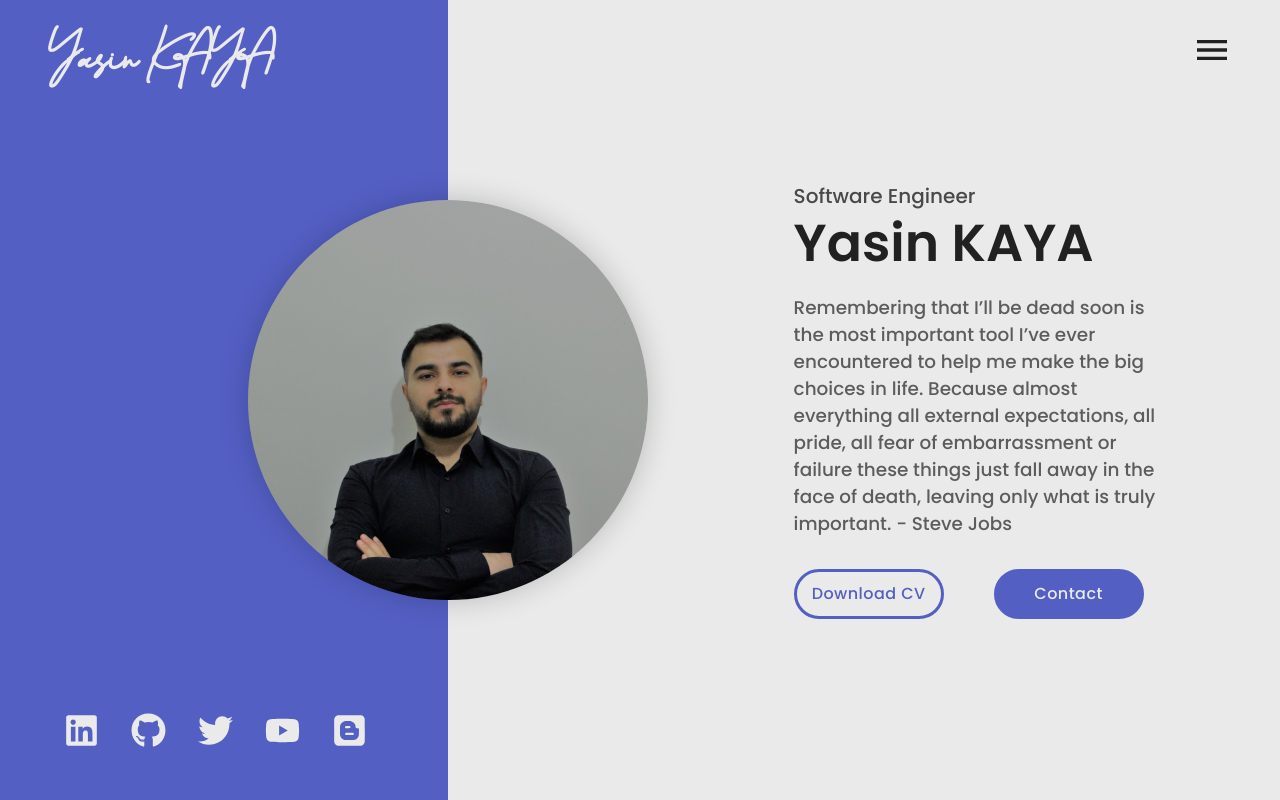
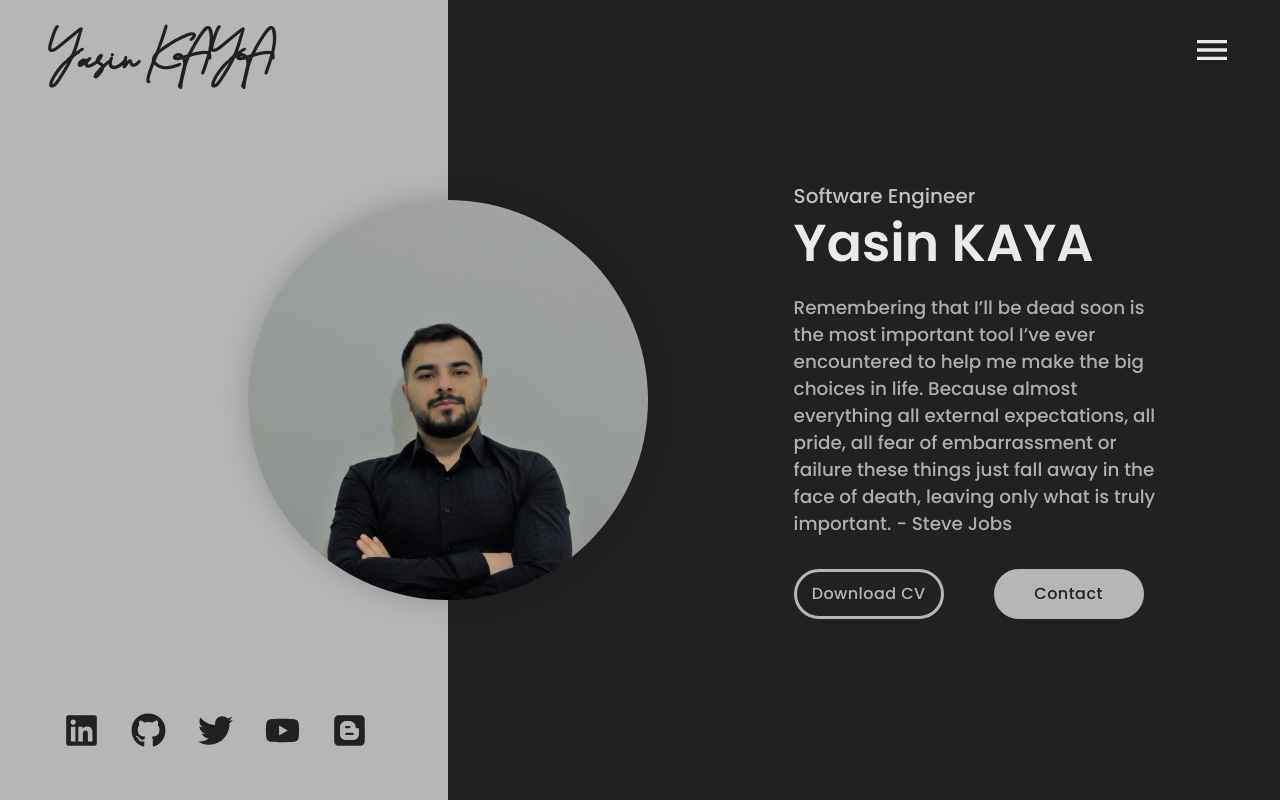
Before and after one commit to iamyasinkaya/Portfolio, a React (Create React App) app: page / in a window 1280 px wide. Shown: the top 800 px of the page. Built offline with nearby package versions, Linux system fonts and the light colour scheme; a web font is replaced by a local one.

Commit message:
changed theme, added new job role, added services, blog and projects

```diff
--- a/package.json
+++ b/package.json
@@ -9,7 +9,7 @@
     "@testing-library/react": "^11.1.0",
     "@testing-library/user-event": "^12.1.10",
     "axios": "^0.21.1",
-    "react": "^17.0.2",
+    "react": "^16.14.0",
     "react-dom": "^17.0.2",
     "react-fast-marquee": "^1.2.1",
     "react-helmet": "^6.1.0",
@@ -17,7 +17,7 @@
     "react-reveal": "^1.2.2",
     "react-router-dom": "^5.2.0",
     "react-router-hash-link": "^2.4.3",
-    "react-scripts": "^4.0.3",
+    "react-scripts": "^5.0.1",
     "react-slick": "^0.28.1",
     "slick-carousel": "^1.8.1",
     "validator": "^13.6.0",
--- a/src/data/blogData.js
+++ b/src/data/blogData.js
@@ -1,12 +1,60 @@
 export const blogData = [
-    // {
-    //     id: 1,
-    //     title: 'SCRAPING BILLBOARD AND IMDB USING PYTHON SELENIUM',
-    //     description: 'Here we will use Selenium to navigate between web pages, and try to scrape data from them.',
-    //     date: 'Aug 7, 2020',
-    //     image: 'https://1.bp.blogspot.com/-6vZQoWcIZeo/Xvw5ZD5Y53I/AAAAAAAABgI/GH2b5OuMaXAKuigK4diBbeYDW6dD3qVvgCK4BGAsYHg/w400-h225/selenium.jpg',
-    //     url: 'https://hackzism.blogspot.com/2020/07/scraping-billboard-and-imdb-using.html'
-    // },
+     {
+         id: 1,
+         title: 'RabbitMQ Documentation in Turkish',
+         description: 'These courses cover the basics of building messaging applications using RabbitMQ.',
+         date: 'Jul 28, 2023',
+         image: 'https://kockerim.com/wp-content/uploads/2022/11/rabbitmq.png',
+         url: 'https://medium.com/@iamyasinkaya/rabbitmq-t%C3%BCrk%C3%A7e-d%C3%B6k%C3%BCmantasyon-58d4985044a6'
+     },
+     {
+        id: 2,
+        title: 'RabbitMQ Tutorials in Turkish - Hello World!',
+        description: 'These courses cover the basics of building messaging applications using RabbitMQ.',
+        date: 'Jul 28, 2023',
+        image: 'https://kockerim.com/wp-content/uploads/2022/11/rabbitmq.png',
+        url: 'https://medium.com/@iamyasinkaya/t%C3%BCrk%C3%A7e-rabbitmq-e%C4%9Fitimleri-merhaba-d%C3%BCnya-f965951bd440'
+    },
+    {
+        id: 3,
+        title: 'Clean Code concepts adapted for .NET/.NET Core - Naming',
+        description: 'Software engineering principles adapted for .NET/.NET Core from Robert C. Martins Clean Code. This is not a style guide. It is a guide to producing readable, reusable, and reorganizable software in .NET/.NET Core.',
+        date: 'Jul 29, 2023',
+        image: 'https://miro.medium.com/v2/resize:fit:720/format:webp/1*YhgbxgEpgFxC1yGSAUIQ2A.png',
+        url: 'https://medium.com/@iamyasinkaya/net-net-core-i%C3%A7in-uyarlanm%C4%B1%C5%9F-temiz-kod-kavramlar%C4%B1-i%CC%87simlendirme-5d8b082e9bc6'
+    },
+    {
+        id: 4,
+        title: 'Clean Code concepts adapted for .NET/.NET Core - Variables',
+        description: 'Software engineering principles adapted for .NET/.NET Core from Robert C. Martins Clean Code. This is not a style guide. It is a guide to producing readable, reusable, and reorganizable software in .NET/.NET Core.',
+        date: 'Jul 28, 2023',
+        image: 'https://miro.medium.com/v2/resize:fit:720/format:webp/1*YhgbxgEpgFxC1yGSAUIQ2A.png',
+        url: 'https://medium.com/@iamyasinkaya/net-net-core-i%C3%A7in-uyarlanm%C4%B1%C5%9F-temiz-kod-kavramlar%C4%B1-de%C4%9Fi%C5%9Fkenler-171a9c8890aa'
+    },
+    {
+        id: 5,
+        title: 'Clean Code concepts adapted for .NET/.NET Core - Functions',
+        description: 'Software engineering principles adapted for .NET/.NET Core from Robert C. Martins Clean Code. This is not a style guide. It is a guide to producing readable, reusable, and reorganizable software in .NET/.NET Core.',
+        date: 'Aug 20, 2023',
+        image: 'https://miro.medium.com/v2/resize:fit:720/format:webp/1*YhgbxgEpgFxC1yGSAUIQ2A.png',
+        url: 'https://medium.com/@iamyasinkaya/net-net-core-i%C3%A7in-uyarlanm%C4%B1%C5%9F-temiz-kod-kavramlar%C4%B1-fonksiyonlar-77a6dc1c89b'
+    },
+    {
+        id: 6,
+        title: 'Clean Code concepts adapted for .NET/.NET Core - Objects, Data Structures and Classes',
+        description: 'Software engineering principles adapted for .NET/.NET Core from Robert C. Martins Clean Code. This is not a style guide. It is a guide to producing readable, reusable, and reorganizable software in .NET/.NET Core.',
+        date: 'Aug 20, 2023',
+        image: 'https://miro.medium.com/v2/resize:fit:720/format:webp/1*YhgbxgEpgFxC1yGSAUIQ2A.png',
+        url: 'https://medium.com/@iamyasinkaya/net-net-core-i%C3%A7in-uyarlanm%C4%B1%C5%9F-temiz-kod-kavramlar%C4%B1-nesneler-veri-yap%C4%B1lar%C4%B1-ve-s%C4%B1n%C4%B1flar-9c99c8856918'
+    },
+    {
+        id: 7,
+        title: 'Using HTTP Methods for RESTful Services',
+        description: 'HTTP verbs form an important part of our "uniform interface" constraint and provide us with the action equivalent of a noun-based resource. The primary or most commonly used HTTP verbs (or methods as they are correctly called) are POST, GET, PUT, PATCH and DELETE.',
+        date: 'Sep 2, 2023',
+        image: 'https://images.ctfassets.net/vwq10xzbe6iz/5sBH4Agl614xM7exeLsTo7/9e84dce01735f155911e611c42c9793f/rest-api.png',
+        url: 'https://medium.com/@iamyasinkaya/restful-hizmetler-i%C3%A7in-http-y%C3%B6ntemlerini-kullanma-effd6898f136'
+    }
     // {
     //     id: 2,
     //     title: 'CHECK WEATHER FROM TERMINAL USING WTTR.IN',
--- a/src/data/educationData.js
+++ b/src/data/educationData.js
@@ -2,7 +2,7 @@ export const educationData = [
     {
         id: 1,
         institution: 'Istanbul Arel University',
-        course: 'Computer Programming',
+        course: 'Computer Science and Programming',
         startYear: '2016',
         endYear: '2019'
     },
--- a/src/data/experienceData.js
+++ b/src/data/experienceData.js
@@ -1,27 +1,34 @@
 export const experienceData = [
     {
         id: 1,
-        company: 'Teknosa',
+        company: 'Tatilbudur',
         jobtitle: 'Software Engineer',
         startYear: '2023',
         endYear: 'Present'
     },
     {
         id: 2,
+        company: 'Teknosa',
+        jobtitle: 'Software Engineer',
+        startYear: '2023',
+        endYear: '2023'
+    },
+    {
+        id: 3,
         company: 'Odeal Technology',
         jobtitle: 'Software Engineer',
         startYear: '2021',
         endYear: '2023'
     },
     {
-        id: 3,
+        id: 4,
         company: 'Innthebox',
         jobtitle: 'Software Engineer',
         startYear: '2020',
         endYear: '2021'
     },
     {
-        id: 4,
+        id: 5,
         company: 'Hepsiburada.com',
         jobtitle: 'Marketplace Specialist',
         startYear: '2014',
--- a/src/data/projectsData.js
+++ b/src/data/projectsData.js
@@ -6,27 +6,56 @@ import five from '../assets/svg/projects/five.svg'
 import six from '../assets/svg/projects/six.svg'
 import seven from '../assets/svg/projects/seven.svg'
 import eight from '../assets/svg/projects/eight.svg'
+import eleven from '../assets/svg/projects/eleven.svg'
 
 
 export const projectsData = [
     {
-        id: 1,
+        id:1,
+        projectName:'Morwinyon NuGet Package Extension',
+        projectDesc:'Morwinyon is a NuGet package extension designed to provide develoeprs with additional functionality to existing .NET software projects.',
+        tags:['C#','DI','Extensions','.NET'],
+        code:'https://github/iamyasinkaya/morwinyon-application',
+        demo:'https://github/iamyasinkaya/morwinyon-application',
+        image:eleven
+    },
+    {
+        id:2,
+        projectName:'Hotel Reservation Application',
+        projectDesc:'This GitHub repository contains the source code for a web application that provides a booking service. This application allows users to make reservations for various service such as hotels, restaurants or events.',
+        tags:['C#','.NET','Docker','Kubernetes','MsSQL','Redis','RabbitMQ'],
+        code:'https://github/iamyasinkaya/morwinyon-application',
+        demo:'https://github/iamyasinkaya/morwinyon-application',
+        image:six
+    },
+    {
+        id: 3,
+        projectName: 'E-commerce Application',
+        projectDesc: 'Shared as an open-source project, E-commerce allows users to view, add to a cart, and purchase various products. The project is designed as a web-based application and allows users to create accounts and log in',
+        tags: ['C#', '.NET', 'MsSQL','PostgreSQL','MongoDB','JWT'],
+        code: 'https://github.com/iamyasinkaya/E-commerce',
+        demo: 'https://github.com/iamyasinkaya/E-commerce',
+        image: four
+    },
+    {
+        id:4,
+        projectName:'Morwinyon Random Generator',
+        projectDesc:'This project includes a tool to generate random data like ID number, phone number and so on using C# Blazor.',
+        tags:['C#','Blazor'],
+        code:'https://github/iamyasinkaya/morwinyon-application',
+        demo:'https://github/iamyasinkaya/morwinyon-application',
+        image:three
+    },
+    {
+        id: 5,
         projectName: 'Personal Blog Management',
         projectDesc: 'The project is built in the C# programming language and uses the .NET Core framework. Thanks to this, the platform has an independent structure and can run on different operating systems.',
         tags: ['C#', '.NET', 'MsSQL'],
         code: 'https://github.com/iamyasinkaya/www.yasinkaya.org',
         demo: 'https://github.com/iamyasinkaya/www.yasinkaya.org',
-        image: three
-    },
-    {
-        id: 2,
-        projectName: 'E-commerce Application',
-        projectDesc: 'Shared as an open-source project, E-commerce allows users to view, add to a cart, and purchase various products. The project is designed as a web-based application and allows users to create accounts and log in',
-        tags: ['C#', '.NET', 'MsSQL','PostgreSQL','MongoDB','JWT'],
-        code: 'https://github.com/iamyasinkaya/E-commerce',
-        demo: 'https://github.com/iamyasinkaya/E-commerce',
-        image: five
-    },
+        image: seven
+    }
+
 ]
 
 
--- a/src/data/skillsData.js
+++ b/src/data/skillsData.js
@@ -13,7 +13,8 @@
     'PostgreSQL',
     'MySQL',
     'Bootstrap',
-    'Java'
+    'Java',
+    'Angular'
 ]
 
 // Choose your skills from below. Make sure it's in the same format and spelled correctly.
--- a/src/data/themeData.js
+++ b/src/data/themeData.js
@@ -5,7 +5,7 @@ import {
 
 
 export const themeData = {
-    theme: blueThemeLight
+    theme: bwThemeDark
 }
 
 
```
Also changed, not shown: src/data/aboutData.js (+1 -7 lines), src/data/servicesData.js (+49 -49 lines), 2 other files (tests, documents, lock files or other folders).
